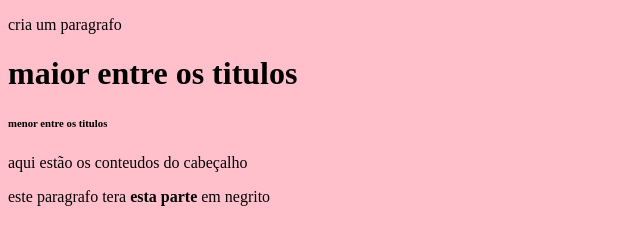
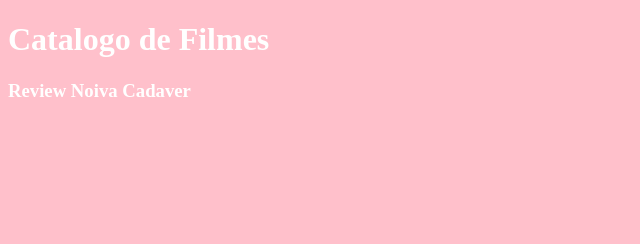
Before and after one commit to acelwste/1P-1A, a plain HTML site: page index.html in a window 1280 px wide. Shown: the whole page, without its empty margins (0-640 px from the left). Drawn offline with Linux system fonts and the light colour scheme.

Commit message:
Add files via upload

```diff
--- a/index.html
+++ b/index.html
@@ -7,15 +7,12 @@
     <link rel="stylesheet" href="style.css">
 </head>
 <body>
-  <p>cria um paragrafo</p>
-  <h1>maior entre os titulos</h1>
-  <h6>menor entre os titulos
-  </h6>
+  <h1> Catalogo de Filmes </h1>
   <header>
-    <p>aqui estão os  conteudos do cabeçalho
+    <main>
+      <h3> Review Noiva Cadaver</h3>
 
-    </p>
-    <p>este paragrafo tera <b> esta parte</b> em negrito</p>
+    </main>
   </header>
 </body>
 </html>
--- a/style.css
+++ b/style.css
@@ -1,3 +1,10 @@
 body{
     background-color: pink;
+    color: white;
 }
+
+p{
+    color:rgb(255, 228, 247);
+    font-size: 20px;
+    font-weight: 600;
+}
```
